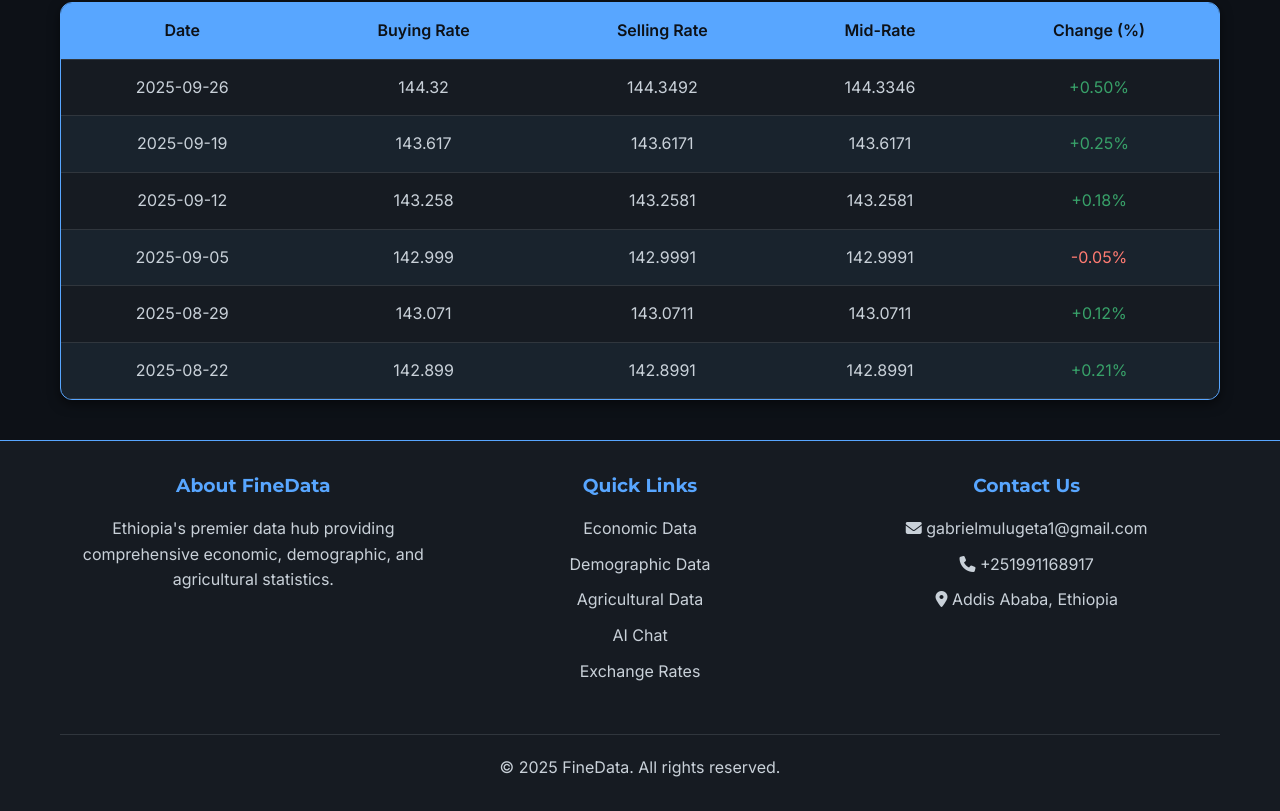
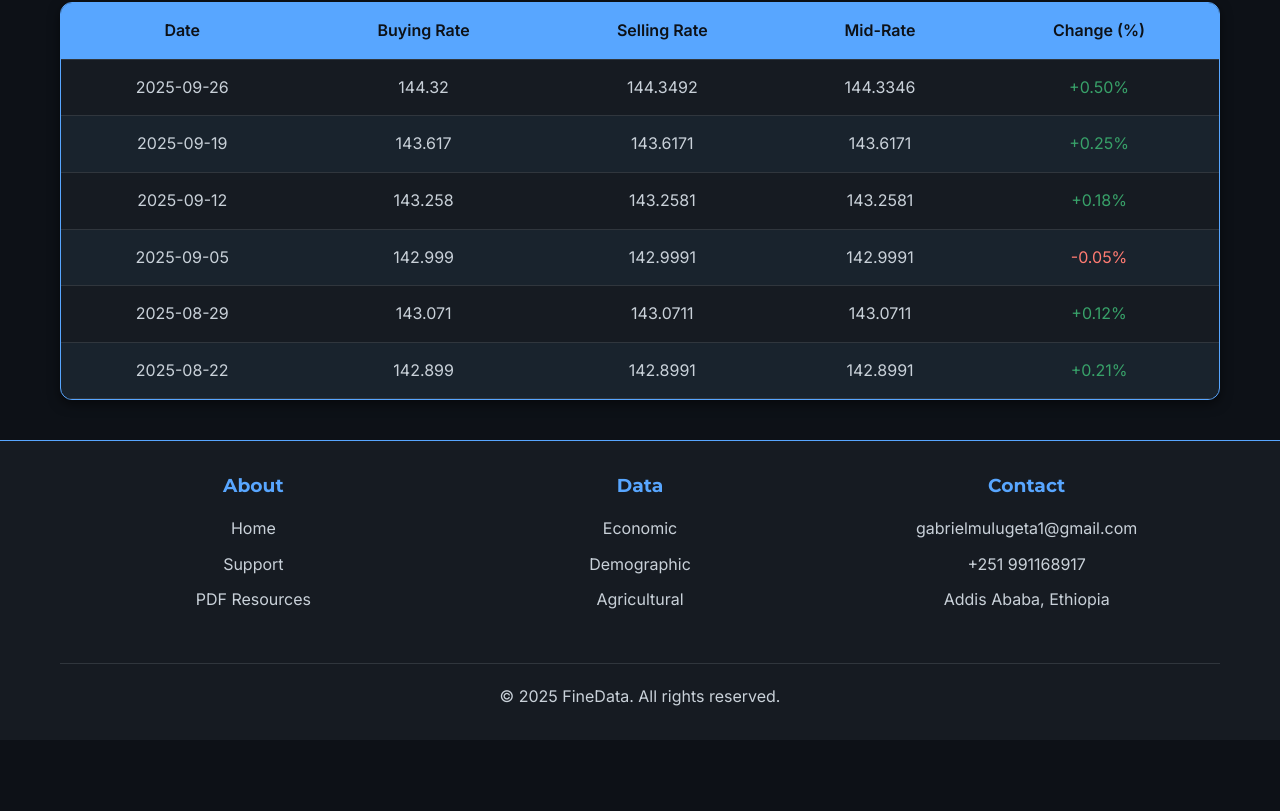
Before and after one commit to gghhxx11299/finedata, a plain HTML site: page exchange.html in a window 1280 px wide. Shown: the part 2641-3452 px from the top of the page. After the commit the page ends 3381 px from the top, so only its background shows below. Drawn offline with nearby package versions, Linux system fonts and the light colour scheme.

Commit message:
Update exchange.html

```diff
--- a/exchange.html
+++ b/exchange.html
@@ -826,22 +826,22 @@
         <div class="container">
             <div class="footer-content">
                 <div class="footer-section">
-                    <h3>About FineData</h3>
-                    <p>Ethiopia's premier data hub providing comprehensive economic, demographic, and agricultural statistics.</p>
+                    <h3>About</h3>
+                    <a href="index.html">Home</a>
+                    <a href="support.html">Support</a>
+                    <a href="pdf.html">PDF Resources</a>
                 </div>
                 <div class="footer-section">
-                    <h3>Quick Links</h3>
-                    <a href="economic.html">Economic Data</a>
-                    <a href="demographic.html">Demographic Data</a>
-                    <a href="agricultural.html">Agricultural Data</a>
-                    <a href="ai-chat.html">AI Chat</a>
-                    <a href="exchange.html">Exchange Rates</a>
+                    <h3>Data</h3>
+                    <a href="economic.html">Economic</a>
+                    <a href="demographic.html">Demographic</a>
+                    <a href="agricultural.html">Agricultural</a>
                 </div>
                 <div class="footer-section">
-                    <h3>Contact Us</h3>
-                    <p><i class="fas fa-envelope"></i> gabrielmulugeta1@gmail.com</p>
-                    <p><i class="fas fa-phone"></i> +251991168917</p>
-                    <p><i class="fas fa-map-marker-alt"></i> Addis Ababa, Ethiopia</p>
+                    <h3>Contact</h3>
+                    <p>gabrielmulugeta1@gmail.com</p>
+                    <p>+251 991168917</p>
+                    <p>Addis Ababa, Ethiopia</p>
                 </div>
             </div>
             <div class="footer-bottom">
```
